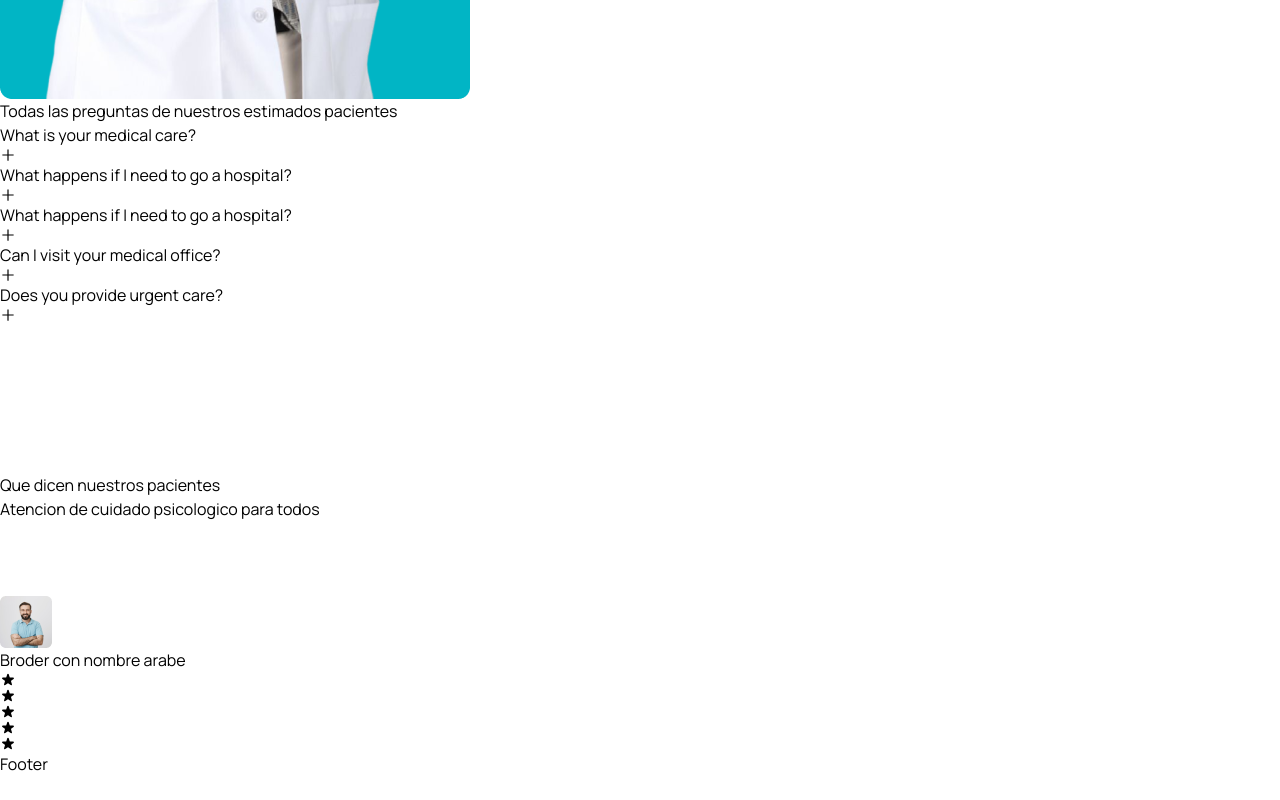
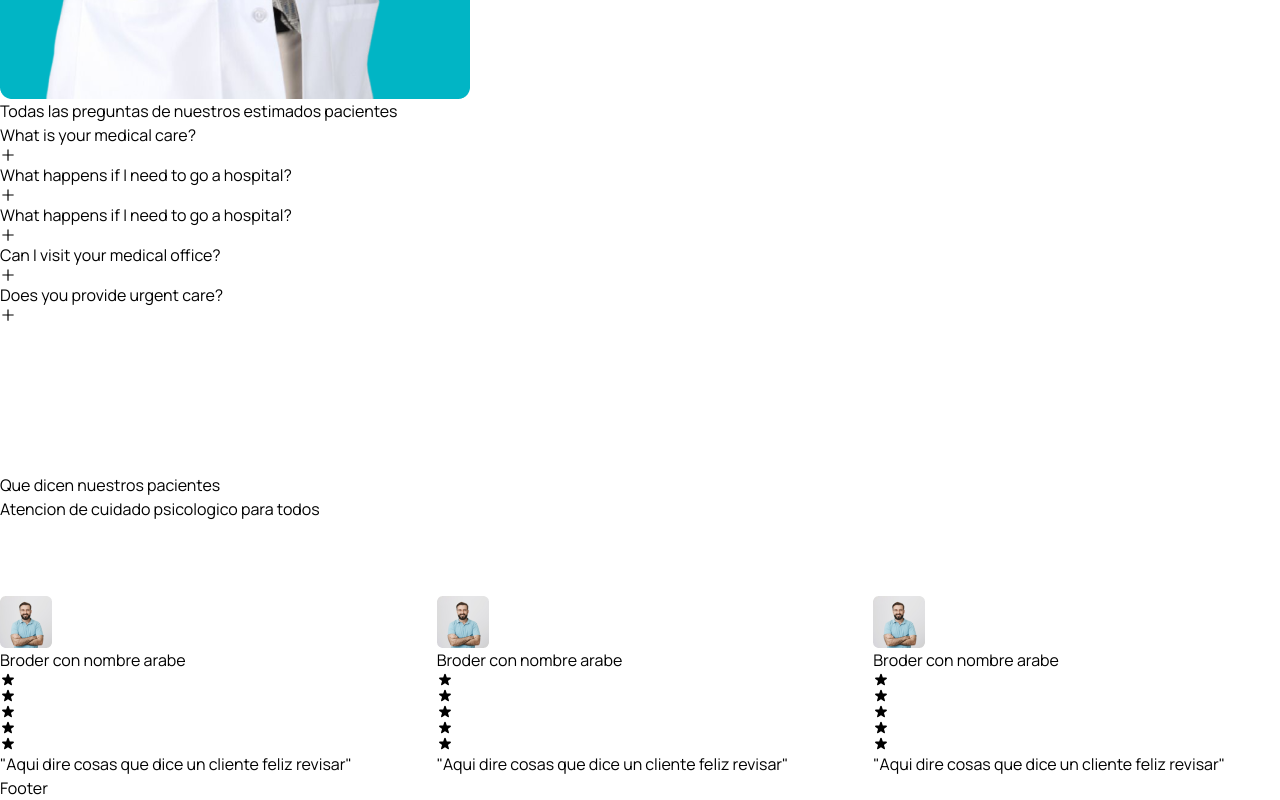
Before and after one commit to agt1984/atencionPsicologica, a React (Vite) app in the folder frontend/: page / in a window 1280 px wide. Shown: the part 7380-8180 px from the top of the page. Before the commit the page ends 8156 px from the top, so only its background shows below. Built offline with nearby package versions, Linux system fonts and the light colour scheme; the HTML template or start-up script is replaced by a standard one.

Commit message:
Testimonial stars modified

```diff
--- a/frontend/src/App.css
+++ b/frontend/src/App.css
@@ -8,6 +8,14 @@
 
 body {
   font-family: "Manrope", sans-serif;
+}
+
+.swiper-pagination-bullet {
+  width: 12px;
+  height: 12px;
+  border: 1px solid #181a1e;
+  opacity: 100%;
+  background: #fff;
 }
 
 .sticky__header {
--- a/frontend/src/components/Testimonial/Testimonial.jsx
+++ b/frontend/src/components/Testimonial/Testimonial.jsx
@@ -46,6 +46,102 @@ const Testimonial = () => {
                 </div>
               </div>
             </div>
+
+            <p className="text-[16px] leading-7 mt-4 text-Color font-[400]">
+              "Aqui dire cosas que dice un cliente feliz revisar"
+            </p>
+          </div>
+        </SwiperSlide>
+        <SwiperSlide>
+          <div className="py-[30px] px-5 rounded-3">
+            <div className="flex items-center gap-[13px]">
+              <img src={patientAvatar} alt="" />
+              <div>
+                <h4 className="text-[18px] leading-[30px] font-semibold text-headingColor">
+                  Broder con nombre arabe
+                </h4>
+                <div className="flex items-center gap-[2px]">
+                  <HiStar className="text-yellowColor w-[18px] h-5" />
+                  <HiStar className="text-yellowColor w-[18px] h-5" />
+                  <HiStar className="text-yellowColor w-[18px] h-5" />
+                  <HiStar className="text-yellowColor w-[18px] h-5" />
+                  <HiStar className="text-yellowColor w-[18px] h-5" />
+                </div>
+              </div>
+            </div>
+
+            <p className="text-[16px] leading-7 mt-4 text-Color font-[400]">
+              "Aqui dire cosas que dice un cliente feliz revisar"
+            </p>
+          </div>
+        </SwiperSlide>
+        <SwiperSlide>
+          <div className="py-[30px] px-5 rounded-3">
+            <div className="flex items-center gap-[13px]">
+              <img src={patientAvatar} alt="" />
+              <div>
+                <h4 className="text-[18px] leading-[30px] font-semibold text-headingColor">
+                  Broder con nombre arabe
+                </h4>
+                <div className="flex items-center gap-[2px]">
+                  <HiStar className="text-yellowColor w-[18px] h-5" />
+                  <HiStar className="text-yellowColor w-[18px] h-5" />
+                  <HiStar className="text-yellowColor w-[18px] h-5" />
+                  <HiStar className="text-yellowColor w-[18px] h-5" />
+                  <HiStar className="text-yellowColor w-[18px] h-5" />
+                </div>
+              </div>
+            </div>
+
+            <p className="text-[16px] leading-7 mt-4 text-Color font-[400]">
+              "Aqui dire cosas que dice un cliente feliz revisar"
+            </p>
+          </div>
+        </SwiperSlide>
+        <SwiperSlide>
+          <div className="py-[30px] px-5 rounded-3">
+            <div className="flex items-center gap-[13px]">
+              <img src={patientAvatar} alt="" />
+              <div>
+                <h4 className="text-[18px] leading-[30px] font-semibold text-headingColor">
+                  Broder con nombre arabe
+                </h4>
+                <div className="flex items-center gap-[2px]">
+                  <HiStar className="text-yellowColor w-[18px] h-5" />
+                  <HiStar className="text-yellowColor w-[18px] h-5" />
+                  <HiStar className="text-yellowColor w-[18px] h-5" />
+                  <HiStar className="text-yellowColor w-[18px] h-5" />
+                  <HiStar className="text-yellowColor w-[18px] h-5" />
+                </div>
+              </div>
+            </div>
+
+            <p className="text-[16px] leading-7 mt-4 text-Color font-[400]">
+              "Aqui dire cosas que dice un cliente feliz revisar"
+            </p>
+          </div>
+        </SwiperSlide>
+        <SwiperSlide>
+          <div className="py-[30px] px-5 rounded-3">
+            <div className="flex items-center gap-[13px]">
+              <img src={patientAvatar} alt="" />
+              <div>
+                <h4 className="text-[18px] leading-[30px] font-semibold text-headingColor">
+                  Broder con nombre arabe
+                </h4>
+                <div className="flex items-center gap-[2px]">
+                  <HiStar className="text-yellowColor w-[18px] h-5" />
+                  <HiStar className="text-yellowColor w-[18px] h-5" />
+                  <HiStar className="text-yellowColor w-[18px] h-5" />
+                  <HiStar className="text-yellowColor w-[18px] h-5" />
+                  <HiStar className="text-yellowColor w-[18px] h-5" />
+                </div>
+              </div>
+            </div>
+
+            <p className="text-[16px] leading-7 mt-4 text-Color font-[400]">
+              "Aqui dire cosas que dice un cliente feliz revisar"
+            </p>
           </div>
         </SwiperSlide>
       </Swiper>
```
